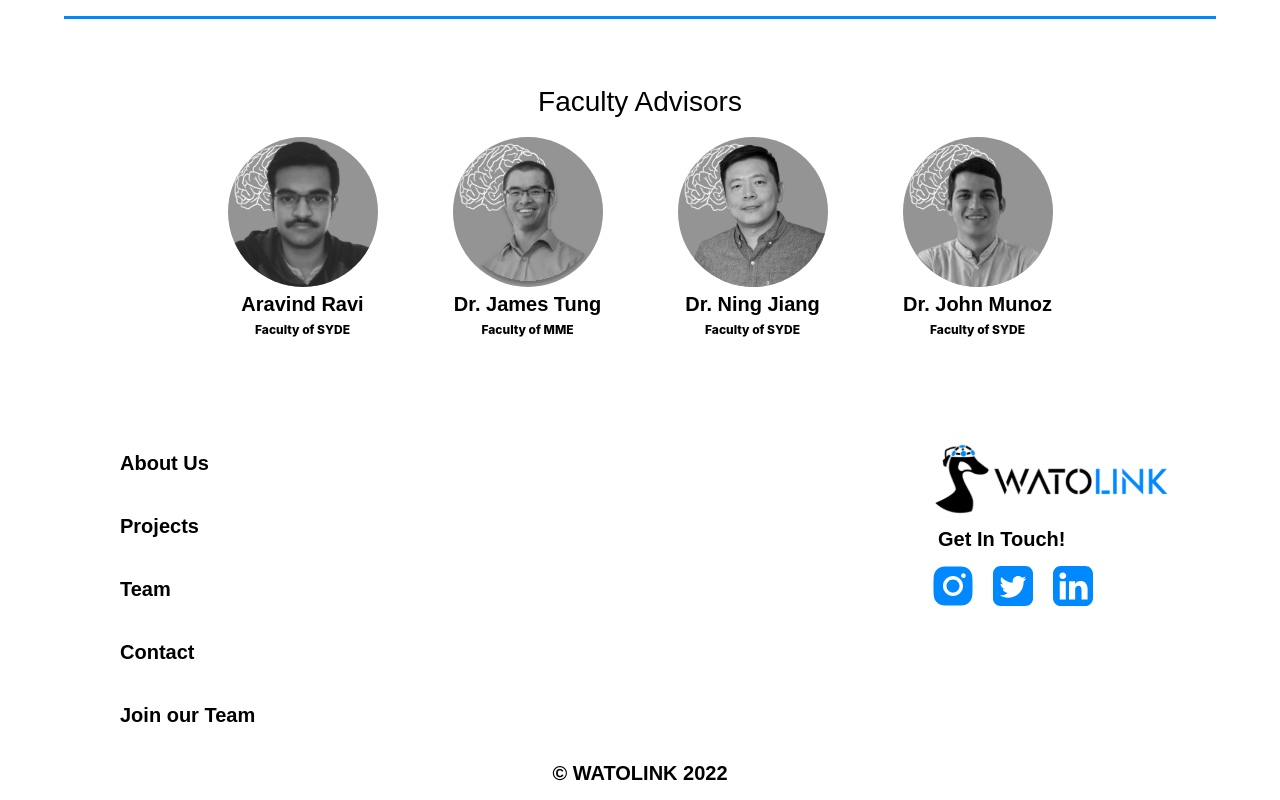
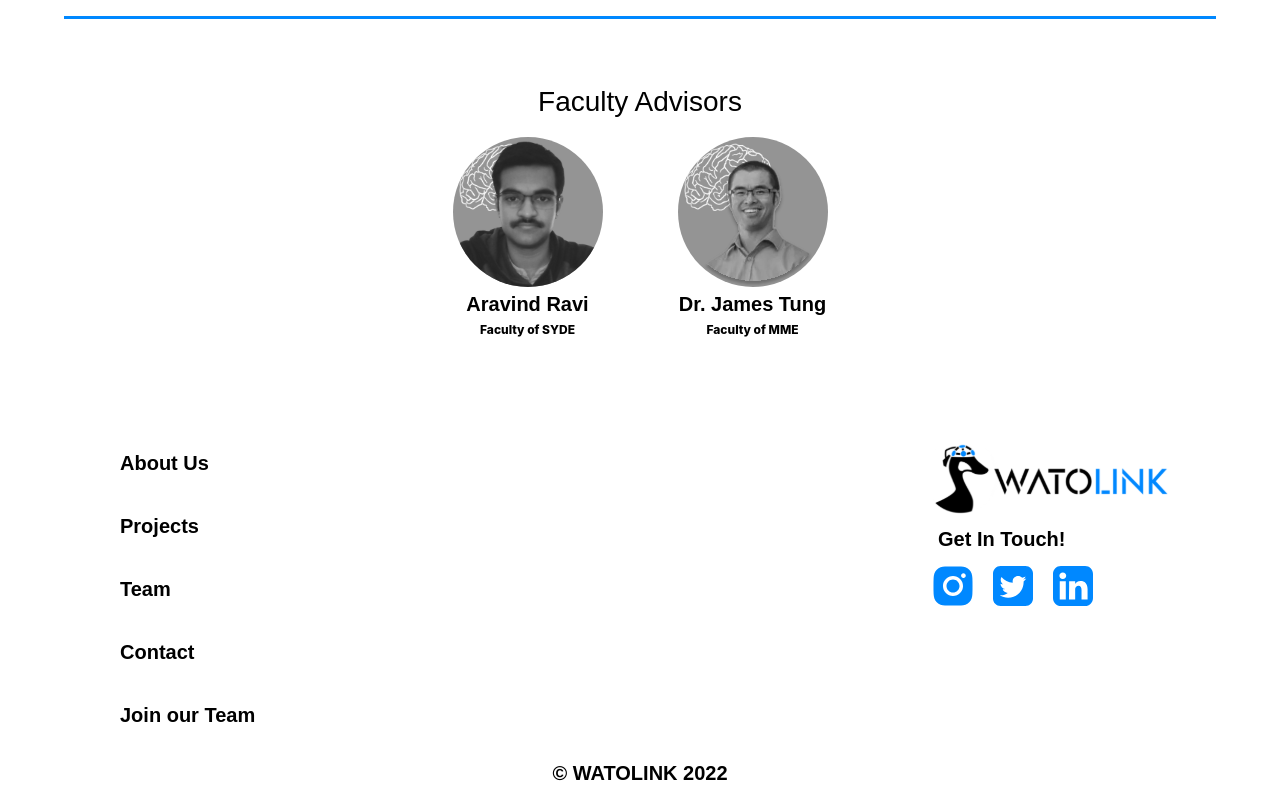
Before and after one commit to WATOLINK/main-website, a Next.js app: page /members in a window 1280 px wide. Shown: the part 3427-4227 px from the top of the page. Built offline with nearby package versions, Linux system fonts and the light colour scheme.

Commit message:
removing old faculty members

```diff
--- a/constants/members/facultyadvisors.js
+++ b/constants/members/facultyadvisors.js
@@ -17,21 +17,7 @@ const FACULTYADVISORS = [
         lead: true,
         icon: Tung,
         program: 'Faculty of MME',
-    },
-    {
-        name: 'Dr. Ning Jiang',
-        position: 'Faculty of SYDE',
-        lead: true,
-        icon: Jiang,
-        program: 'Faculty of SYDE',
-    },
-    {
-        name: 'Dr. John Munoz',
-        position: 'Faculty of SYDE',
-        lead: true,
-        icon: Munoz,
-        program: 'Faculty of SYDE',
-    },
+    }
 ]
 
 export default FACULTYADVISORS
```
